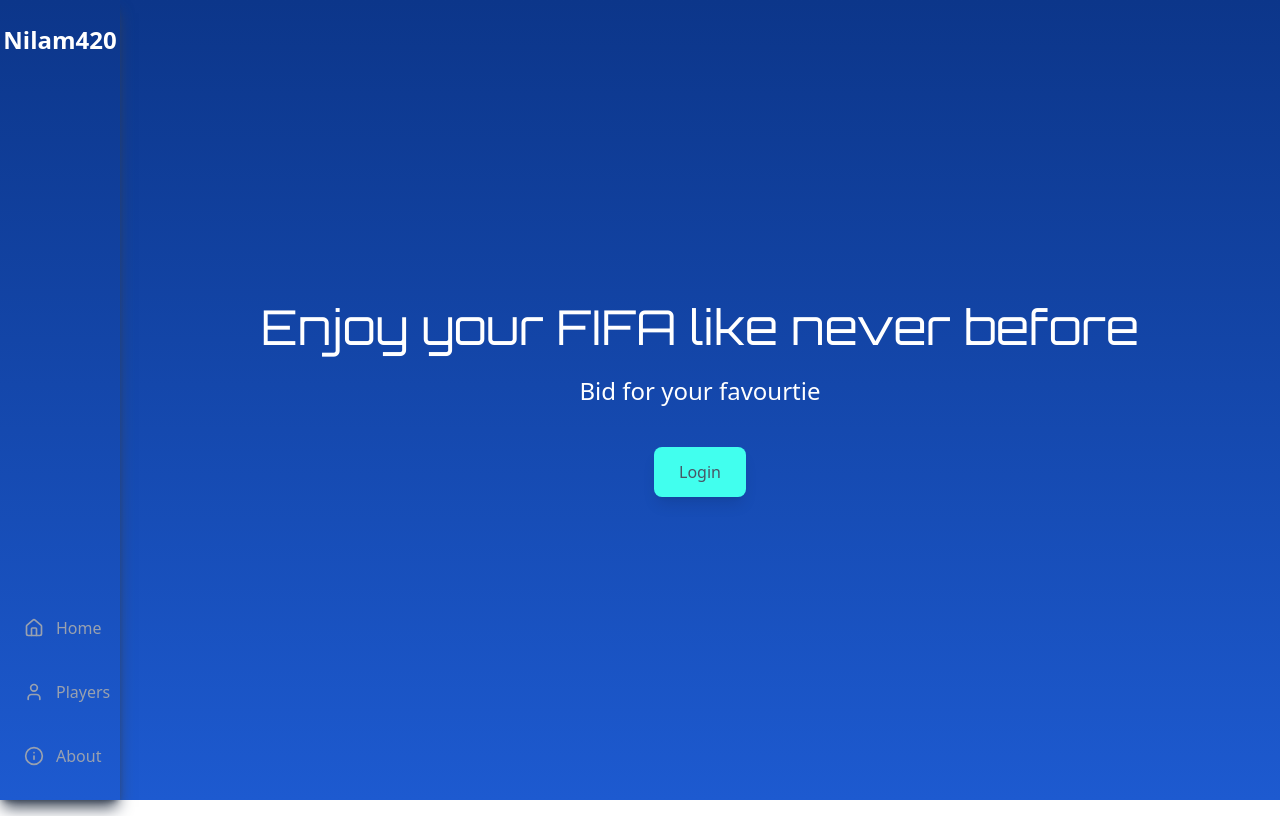
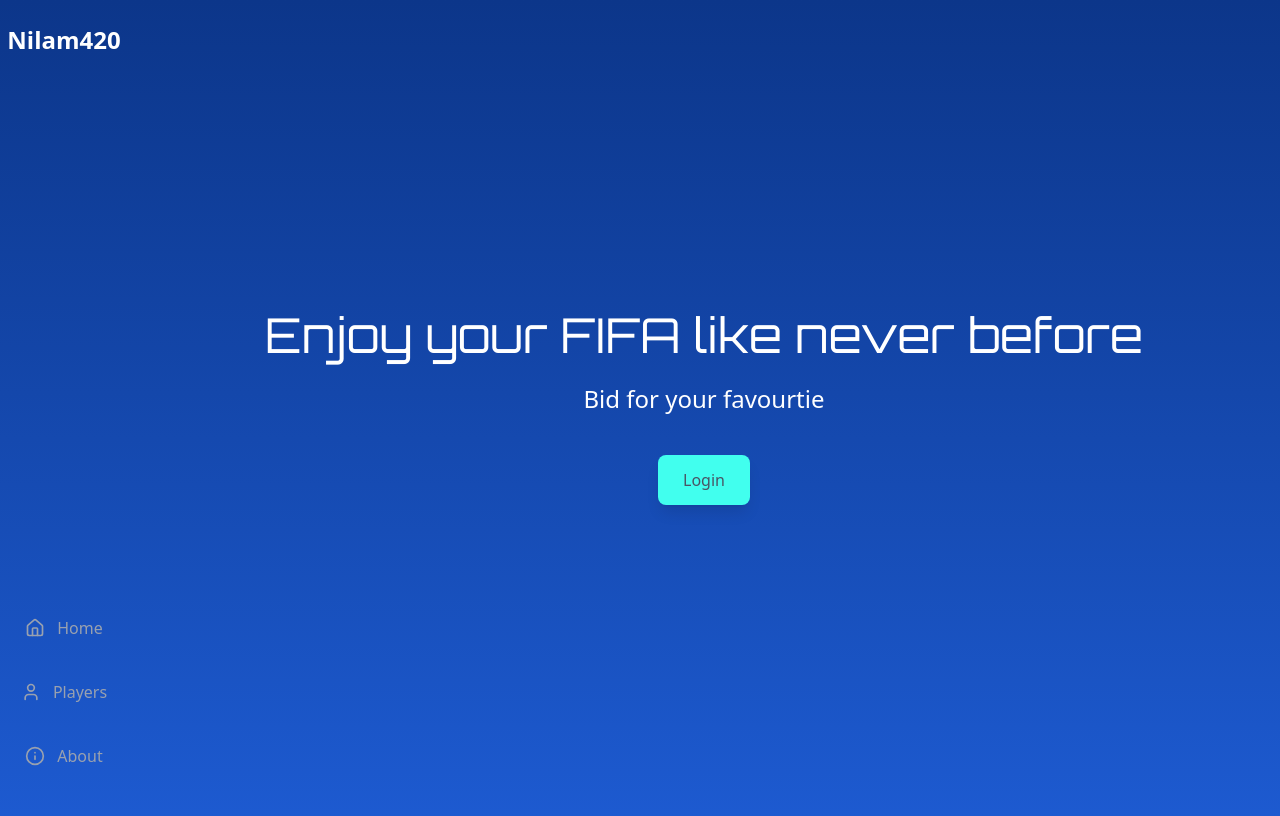
Before and after one commit to Sakibwahid/Fifa-19-auction-site, a React (Vite) app: page / in a window 1280 px wide. Built offline with nearby package versions, Linux system fonts and the light colour scheme.

Commit message:
navbar fix

```diff
--- a/src/App.jsx
+++ b/src/App.jsx
@@ -23,16 +23,15 @@
   const [userdata, login, logout] = useContext(Authcontext);
 
   return (
-    <div className="flex min-h-screen bg-gradient-to-t from-[#1D5AD0] to-[#0c368a]">
+    <div className="flex flex-col md:flex-row justify-between min-h-screen bg-gradient-to-t from-[#1D5AD0] to-[#0c368a]">
+
       <div className='fixed inset-0 bg-[url("/png.png")] bg-no-repeat bg-cover opacity-60'></div>
 
-      <div className="w-30 hidden md:block">
+      <div className="w-full md:w-32">
         <Navbar />
       </div>
-      <div className="flex-1 mx-4">
+      <div className="w-full p-2 flex justify-center items-center">
         <Routes>
-
-          //public routes
           <Route
             path="/"
             element={
--- a/src/components/Navbar.jsx
+++ b/src/components/Navbar.jsx
@@ -1,22 +1,28 @@
-import React, { useContext } from "react";
+import React, { useContext, useState } from "react";
 import { Text } from "./Text";
 import { NavItem } from "./NavItem";
-import { Home, User, Info, Lock } from "lucide-react";
+import { Home, User, Info, Lock, Menu, X} from "lucide-react";
 import { Authcontext } from "../auth/Authcontext";
 
 export function Navbar() {
   const [userData, , logout] = useContext(Authcontext);
+  const [mobilemenu, setmobilemenu] = useState(false);
+
+  const toggleMenu = () => {
+    setmobilemenu(prev => !prev);
+    console.log("Mobile menu toggled");
+  };
+
+
 
   return (
-    <nav className="fixed left-0 top-0 h-screen w-30 text-white flex flex-col justify-between items-center py-6 shadow-lg shadow-gray-700">
 
-      <div className="mb-8">
-        <Text variant="subheading" className="text-md text-white font-bold">
+    <nav className="relative md:min-h-screen flex md:flex-col justify-between items-center text-white py-6 px-4">
+      <Text variant="subheading" className="text-xl text-white font-semibold">
         Nilam420
       </Text>
-      </div>
-
-      <ul className="flex flex-col gap-6 w-full text-left pl-6">
+      <div className="hidden md:block">
+        <ul className="flex md:flex-col items-center  gap-6 w-full text-left">
           <NavItem label="Home" link="/" Icon={Home} />
           <NavItem label="Players" link="/players" Icon={User} />
           <NavItem label="About" link="/about" Icon={Info} />
@@ -33,6 +39,34 @@
             />
           )}
         </ul>
+      </div>
+      <div className="md:hidden flex items-center">
+         <button onClick={toggleMenu}>
+          {mobilemenu ? <X className="w-6 h-6" /> : <Menu className="w-6 h-6" />}
+        </button>
+
+        {mobilemenu && (
+          <div className="absolute top-12 right-0 backdrop-blur-xl bg-white/5 rounded-xl shadow-lg p-4 z-50">
+            <ul className="flex flex-col items-center gap-4 text-left">
+              <NavItem label="Home" link="/" Icon={Home} />
+              <NavItem label="Players" link="/players" Icon={User} />
+              <NavItem label="About" link="/about" Icon={Info} />
+              {userData.role && (
+                <NavItem
+                  label="Logout"
+                  link="#"
+                  Icon={Lock}
+                  onClick={(e) => {
+                    e.preventDefault();
+                    logout();
+                  }}
+                />
+              )}
+            </ul>
+          </div>
+        )}
+      </div>
+
     </nav>
   );
 }
```
Lines whose indentation alone changed are shown as unchanged.
